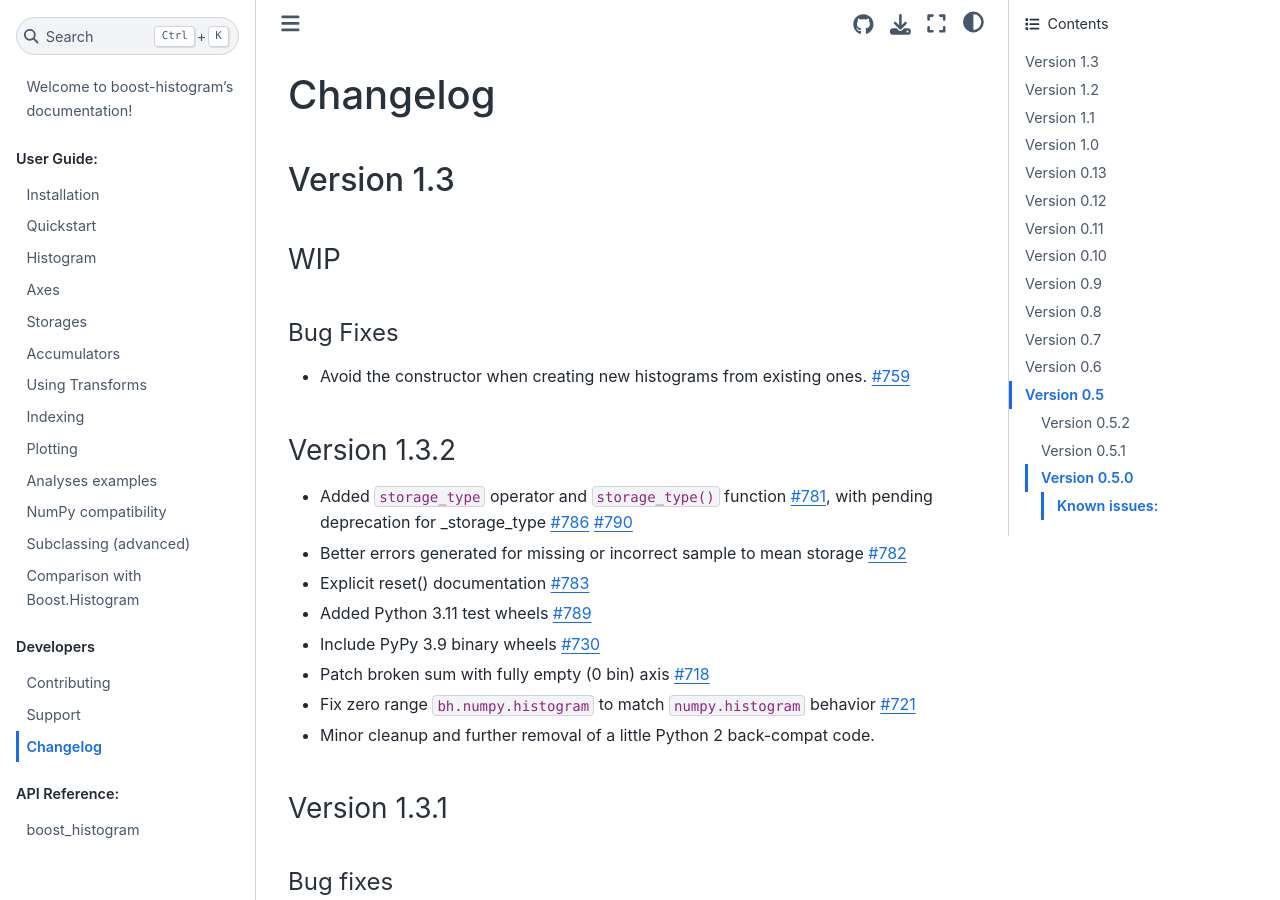
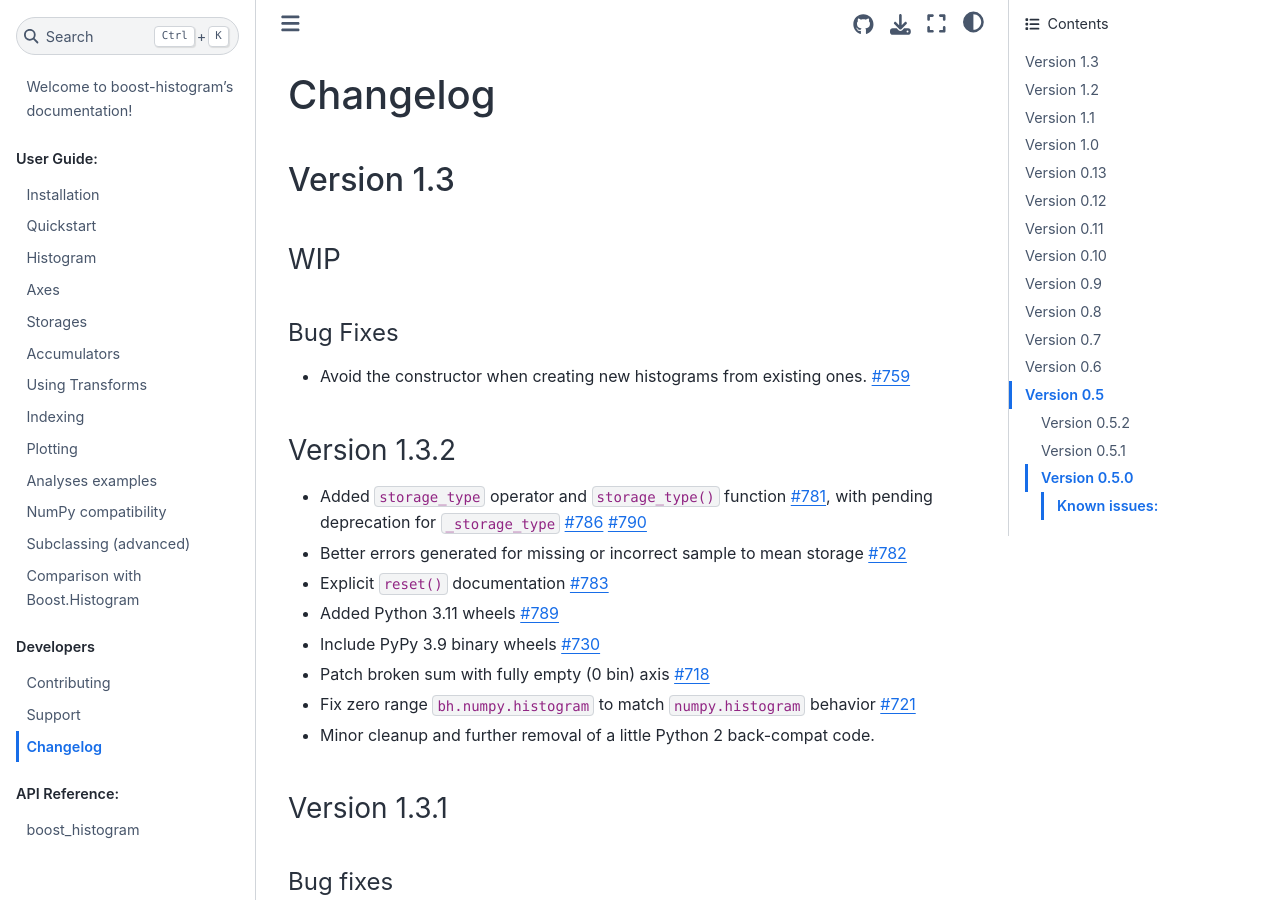
Before and after one commit to scikit-hep/boost-histogram, a Sphinx documentation site: the page built from docs/changelog.md, in a window 1280 px wide and 900 px high. Built offline with Sphinx 7.4.7 and the Sphinx Book theme 1.1.4, drawn with Linux system fonts in a browser that asks for light colours; pages that are not in the unit, such as notebooks, are missing from menus.

Commit message:
Apply suggestions from code review

```diff
--- a/docs/changelog.md
+++ b/docs/changelog.md
@@ -12,10 +12,10 @@
 
 ### Version 1.3.2
 
-* Added `storage_type` operator and `storage_type()` function [#781][], with pending deprecation for _storage_type [#786][] [#790][]
+* Added `storage_type` operator and `storage_type()` function [#781][], with pending deprecation for `_storage_type` [#786][] [#790][]
 * Better errors generated for missing or incorrect sample to mean storage [#782][]
-* Explicit reset() documentation [#783][]
-* Added Python 3.11 test wheels [#789][]
+* Explicit `reset()` documentation [#783][]
+* Added Python 3.11 wheels [#789][]
 * Include PyPy 3.9 binary wheels [#730][]
 * Patch broken sum with fully empty (0 bin) axis [#718][]
 * Fix zero range `bh.numpy.histogram` to match `numpy.histogram` behavior [#721][]
```
